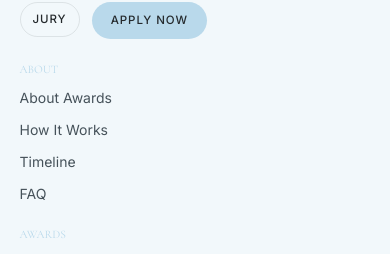
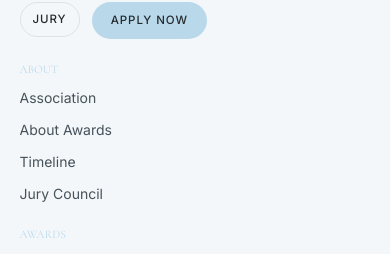
Before and after one commit to ibpaassoc/IBPA-FORUM, a Next.js app: page / in a window 390 px wide. Shown: the part 8812-9066 px from the top of the page. Built offline with nearby package versions, Linux system fonts and the light colour scheme.

Commit message:
style(public): polish navigation, footer, mobile rhythm, and global reduced-motion behavior

```diff
--- a/app/globals.css
+++ b/app/globals.css
@@ -515,3 +515,18 @@ a:hover {
     padding-inline: var(--page-gutter);
   }
 }
+
+@media (prefers-reduced-motion: reduce) {
+  html {
+    scroll-behavior: auto;
+  }
+
+  *,
+  *::before,
+  *::after {
+    animation-duration: 0.01ms !important;
+    animation-iteration-count: 1 !important;
+    transition-duration: 0.01ms !important;
+    scroll-behavior: auto !important;
+  }
+}
--- a/shared/components/layout/Footer.tsx
+++ b/shared/components/layout/Footer.tsx
@@ -6,10 +6,10 @@ const footerColumns = [
   {
     title: "About",
     links: [
+      { href: "https://ibpassociations.org/about", label: "Association" },
       { href: "/", label: "About Awards" },
-      { href: "/", label: "How It Works" },
       { href: "/grand-prix", label: "Timeline" },
-      { href: "/", label: "FAQ" },
+      { href: "/jury", label: "Jury Council" },
     ],
   },
   {
@@ -34,7 +34,7 @@ const footerColumns = [
 
 export default function Footer() {
   return (
-    <footer className="w-full border-t border-(--border-default) bg-(--color-blue-wash) py-(--space-xl) pb-(--space-lg) text-(--color-ink-soft)">
+    <footer className="w-full border-t border-(--border-default) bg-(--surface-muted) py-(--space-xl) pb-(--space-lg) text-(--color-ink-soft)">
       <div className="mx-auto max-w-(--content-width) px-(--page-gutter)">
         <div className="grid grid-cols-1 gap-(--space-lg) border-b border-border-footer pb-(--space-lg) md:grid-cols-2 xl:grid-cols-[1.45fr_1fr_1fr_1fr_1fr]">
           <div className="max-w-sm">
@@ -79,6 +79,16 @@ export default function Footer() {
                     >
                       {link.label}
                     </a>
+                  ) : link.href.startsWith("http") ? (
+                    <a
+                      key={link.label}
+                      href={link.href}
+                      target="_blank"
+                      rel="noreferrer"
+                      className="text-sm text-(--color-ink-soft) transition hover:text-(--color-hover)"
+                    >
+                      {link.label}
+                    </a>
                   ) : (
                     <Link
                       key={link.label}
--- a/shared/components/layout/Header.tsx
+++ b/shared/components/layout/Header.tsx
@@ -3,6 +3,7 @@
 import { useEffect, useState } from "react";
 import Image from "next/image";
 import Link from "next/link";
+import { usePathname } from "next/navigation";
 import LanguageSwitcher from "@/shared/components/layout/LanguageSwitcher";
 import { useLanguage } from "@/lib/i18n/LanguageProvider";
 import JuryMenu from "@/shared/components/layout/JuryMenu";
@@ -10,6 +11,7 @@ import JuryMenu from "@/shared/components/layout/JuryMenu";
 export default function Header() {
   const [open, setOpen] = useState(false);
   const { t } = useLanguage();
+  const pathname = usePathname();
 
   const navigation = [
     { href: "/", label: t.header.navigation.home },
@@ -31,6 +33,8 @@ export default function Header() {
   }, []);
 
   const handleLinkClick = () => setOpen(false);
+  const isActive = (href: string) =>
+    href === "/" ? pathname === "/" : pathname === href || pathname.startsWith(`${href}/`);
 
   return (
     <header className="fixed inset-x-0 top-0 z-100 w-full border-b border-[var(--border-default)] bg-[rgba(255,255,255,0.94)] px-[var(--page-gutter)] shadow-[var(--shadow-sm)] backdrop-blur-[16px]">
@@ -54,7 +58,7 @@ export default function Header() {
                   href={item.href}
                   target="_blank"
                   rel="noreferrer"
-                  className="font-[var(--font-sans)] text-[clamp(0.7rem,1vw,0.8rem)] font-medium uppercase tracking-[0.1em] text-[var(--color-ink)] opacity-75 transition hover:text-[var(--color-hover)] hover:opacity-100"
+                  className="relative font-[var(--font-sans)] text-[clamp(0.7rem,1vw,0.8rem)] font-medium uppercase tracking-[0.1em] text-[var(--color-ink)] opacity-75 transition hover:text-[var(--color-hover)] hover:opacity-100 after:absolute after:-bottom-1 after:left-0 after:h-px after:w-full after:origin-left after:scale-x-0 after:bg-[var(--color-hover)] after:transition-transform after:duration-300 hover:after:scale-x-100"
                 >
                   {item.label}
                 </a>
@@ -62,7 +66,11 @@ export default function Header() {
                 <Link
                   key={item.href}
                   href={item.href}
-                  className="font-[var(--font-sans)] text-[clamp(0.7rem,1vw,0.8rem)] font-medium uppercase tracking-[0.1em] text-[var(--color-ink)] opacity-75 transition hover:text-[var(--color-hover)] hover:opacity-100"
+                  className={`relative font-[var(--font-sans)] text-[clamp(0.7rem,1vw,0.8rem)] font-medium uppercase tracking-[0.1em] transition after:absolute after:-bottom-1 after:left-0 after:h-px after:w-full after:origin-left after:bg-[var(--color-hover)] after:transition-transform after:duration-300 ${
+                    isActive(item.href)
+                      ? "text-[var(--color-hover)] opacity-100 after:scale-x-100"
+                      : "text-[var(--color-ink)] opacity-75 after:scale-x-0 hover:text-[var(--color-hover)] hover:opacity-100 hover:after:scale-x-100"
+                  }`}
                 >
                   {item.label}
                 </Link>
@@ -135,7 +143,11 @@ export default function Header() {
                     key={item.href}
                     href={item.href}
                     onClick={handleLinkClick}
-                    className="rounded-[var(--radius-sm)] border border-transparent bg-[var(--color-mist)] px-[var(--space-md)] py-[var(--space-sm)] text-sm font-medium uppercase tracking-[0.16em] text-[var(--color-ink)] transition hover:border-[var(--color-hover)] hover:text-[var(--color-hover)]"
+                    className={`rounded-[var(--radius-sm)] border px-[var(--space-md)] py-[var(--space-sm)] text-sm font-medium uppercase tracking-[0.16em] transition ${
+                      isActive(item.href)
+                        ? "border-[var(--border-strong)] bg-[var(--surface-tint)] text-[var(--color-hover)]"
+                        : "border-transparent bg-[var(--color-mist)] text-[var(--color-ink)] hover:border-[var(--color-hover)] hover:text-[var(--color-hover)]"
+                    }`}
                   >
                     {item.label}
                   </Link>
```
